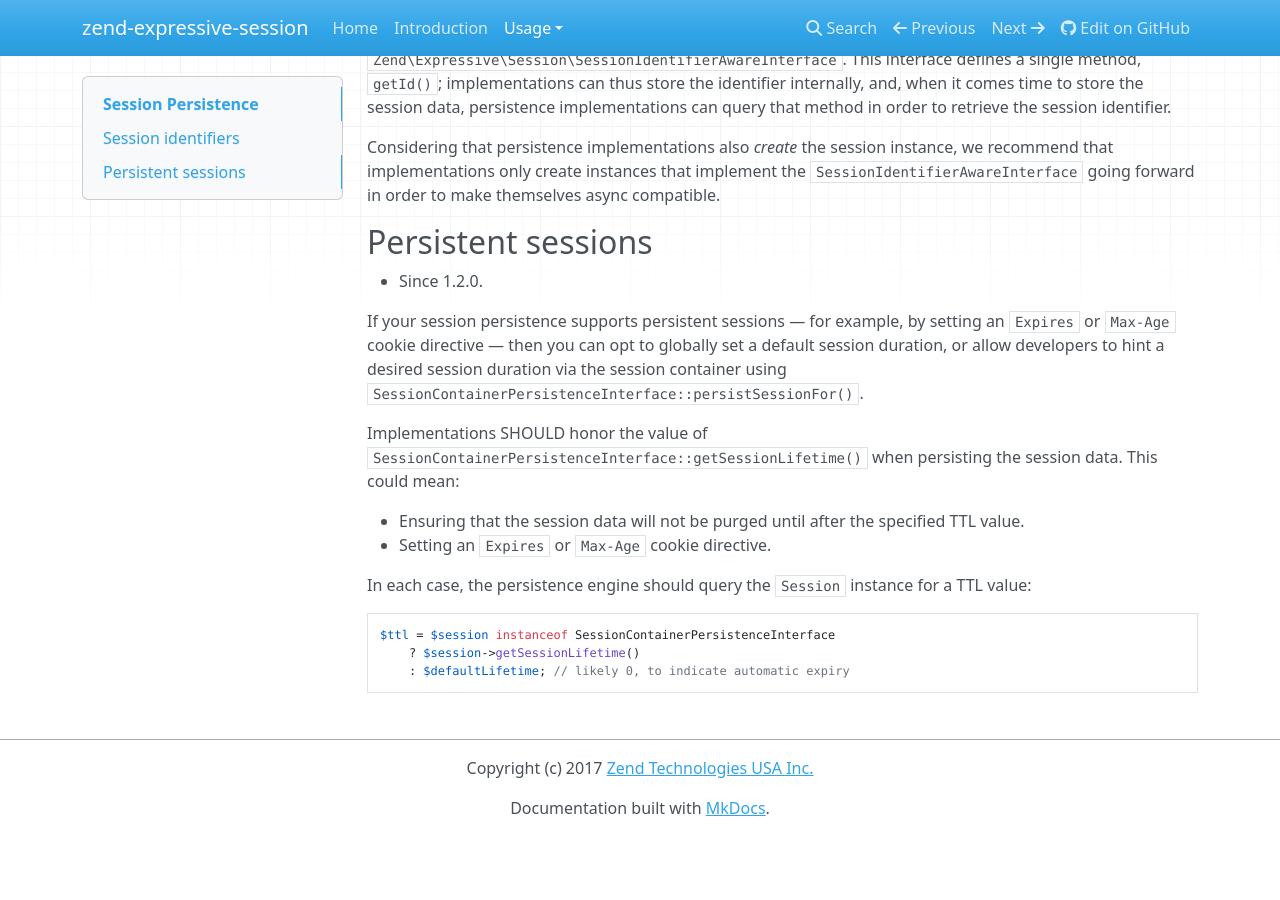
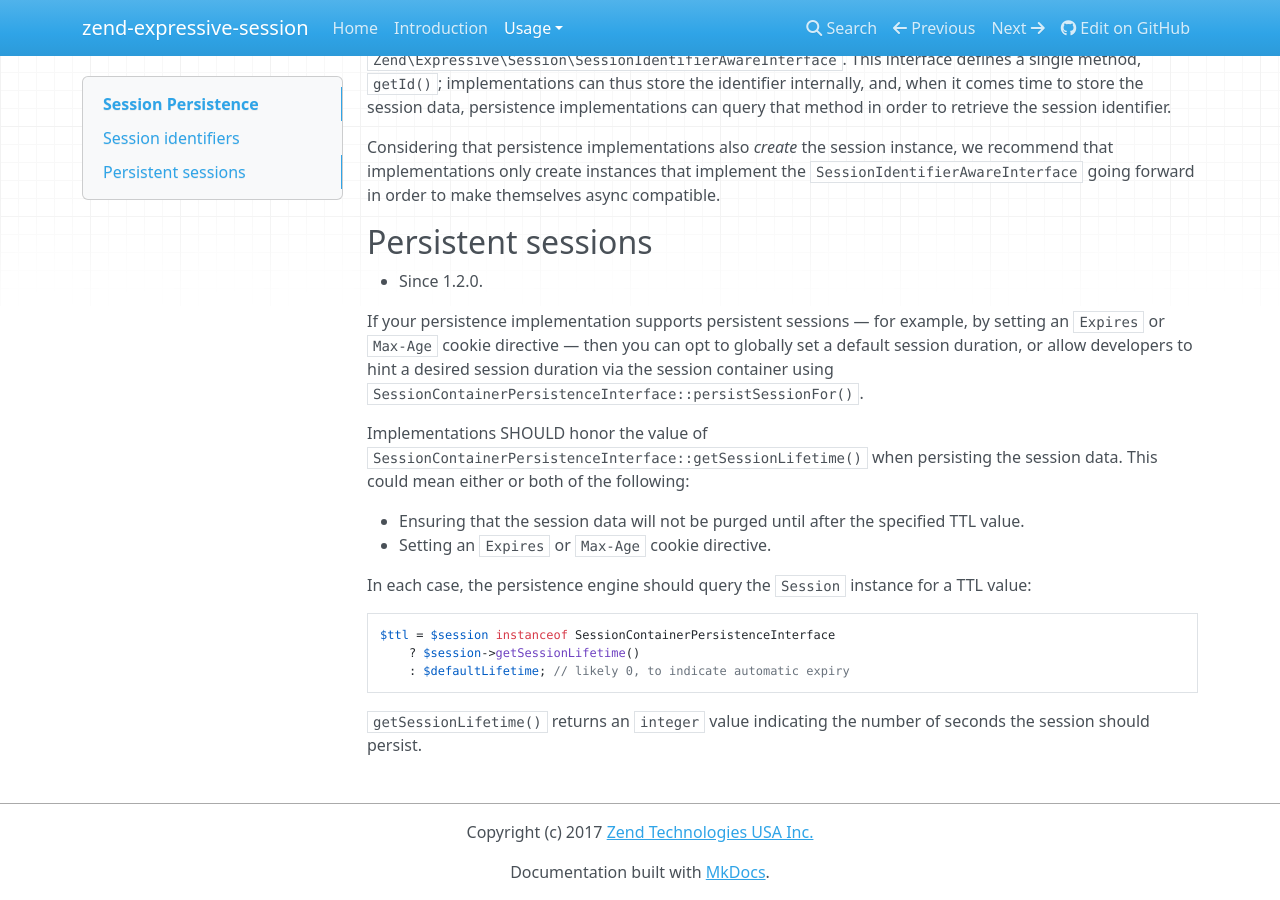
Before and after one commit to zendframework/zend-expressive-session, an MkDocs documentation site: the page built from docs/book/persistence.md, in a window 1280 px wide and 900 px high, scrolled down 1376 px. Built offline with MkDocs 1.6.1, drawn with Linux system fonts in a browser that asks for light colours; nearby versions of some CDN libraries; old or Windows-style settings are respelled for this version of MkDocs; before the commit the page ends 2212 px from its top, so only the background shows below that.

Commit message:
Clarify session persistence in documentation
Makes a few changes in the newly added documentation to make it more
clear to users.

````diff
--- a/docs/book/persistence.md
+++ b/docs/book/persistence.md
@@ -88,14 +88,15 @@ async compatible.
 
 - Since 1.2.0.
 
-If your session persistence supports persistent sessions &mdash; for example, by
-setting an `Expires` or `Max-Age` cookie directive &mdash; then you can opt to
-globally set a default session duration, or allow developers to hint a desired
-session duration via the session container using
+If your persistence implementation supports persistent sessions &mdash; for
+example, by setting an `Expires` or `Max-Age` cookie directive &mdash; then you
+can opt to globally set a default session duration, or allow developers to hint
+a desired session duration via the session container using
 `SessionContainerPersistenceInterface::persistSessionFor()`.
 
 Implementations SHOULD honor the value of `SessionContainerPersistenceInterface::getSessionLifetime()`
-when persisting the session data. This could mean:
+when persisting the session data. This could mean either or both of the
+following:
 
 - Ensuring that the session data will not be purged until after the specified
   TTL value.
@@ -109,3 +110,6 @@ $ttl = $session instanceof SessionContainerPersistenceInterface
     ? $session->getSessionLifetime()
     : $defaultLifetime; // likely 0, to indicate automatic expiry
 ```
+
+`getSessionLifetime()` returns an `integer` value indicating the number of
+seconds the session should persist.
````
Also changed, not shown: docs/book/session.md (+4 -4 lines).
